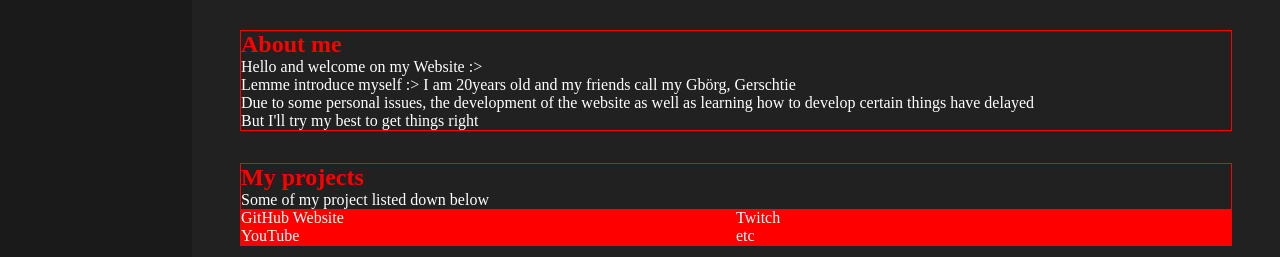
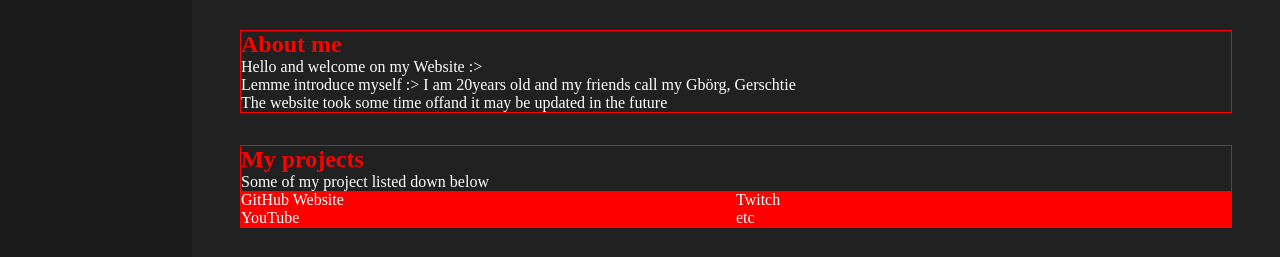
Before and after one commit to byCoba/byCoba.github.io, a plain HTML site: page index.html in a window 1280 px wide. Shown: the part 162-419 px from the top of the page. Drawn offline with Linux system fonts and the light colour scheme.

Commit message:
Update index.html

```diff
--- a/index.html
+++ b/index.html
@@ -28,10 +28,9 @@
                I am 20years old and my friends call my Gbörg, Gerschtie
 
                </p>
-               <p>Due to some personal issues, the development of the website as well
-                 as learning how to develop certain things have delayed
+               <p>The website took some time offand it may be updated in the future
                </p>
-               <p>But I'll try my best to get things right</p>
+
 
          </section>
 
```
